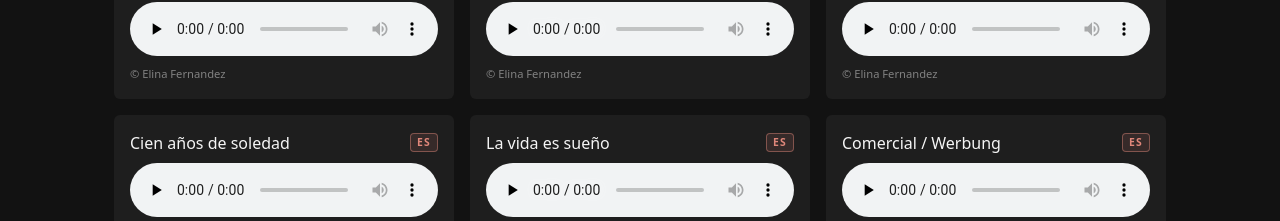
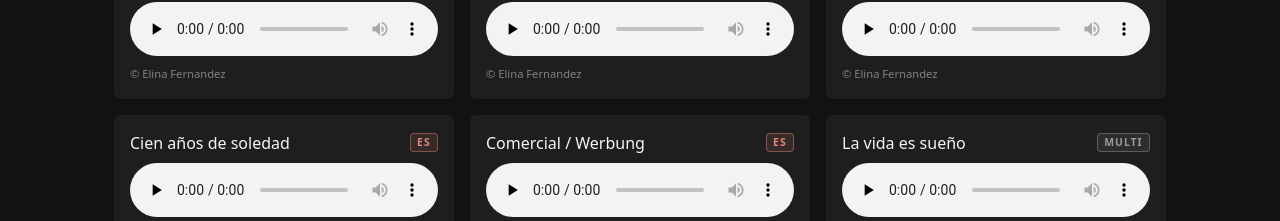
Before and after one commit to PedroJRGarcia/actressWebsite, a React (Vite) app: page / in a window 1280 px wide. Shown: the part 4516-4737 px from the top of the page. Built offline with nearby package versions, Linux system fonts and the light colour scheme; a web font is replaced by a local one.

Commit message:
multilingual

```diff
--- a/src/content.ts
+++ b/src/content.ts
@@ -21,7 +21,7 @@ export const filmmakersVideo = (id: number) =>
 export const filmmakersAudio = (code: string) => `https://static.filmmakers.eu/production/${code}.mp3`
 
 // Audios grouped by language in this order
-const langOrder: SpokenLang[] = ['de', 'es', 'en']
+const langOrder: SpokenLang[] = ['de', 'es', 'en', 'multi']
 export const sortedAudios = [...audios].sort((a, b) => langOrder.indexOf(a.lang) - langOrder.indexOf(b.lang))
 
 // Events from today on, soonest first
--- a/src/data/audios.ts
+++ b/src/data/audios.ts
@@ -1,4 +1,4 @@
-// "Audio" section. Any order: the site groups them by language (DE, ES, EN).
+// "Audio" section. Any order: the site groups them by language (DE, ES, EN, then MULTI for several languages).
 // filmmakers: open the audio's Filmmakers embed address, find the ".mp3" link
 // (static.filmmakers.eu/production/<code>.mp3) and paste the <code>.
 import type { Audio } from './types'
@@ -8,6 +8,6 @@ export const audios: Audio[] = [
   { title: 'Spiegel im Spiegel', lang: 'de', filmmakers: '136d0be7-bf79-4fd3-8a88-8087317c187f' },
   { title: 'Nachricht', lang: 'de', filmmakers: 'd2a9c27e-8fc9-4995-aa7c-31a13f554597' },
   { title: 'Cien años de soledad', lang: 'es', filmmakers: '87d8682b-82f5-47cd-9e58-18ae842c2283' },
-  { title: 'La vida es sueño', lang: 'es', filmmakers: 'cd0cf919-eeab-4110-9537-cc96c2a368cb' },
+  { title: 'La vida es sueño', lang: 'multi', filmmakers: 'cd0cf919-eeab-4110-9537-cc96c2a368cb' },
   { title: 'Comercial / Werbung', lang: 'es', filmmakers: 'bb5bf990-665b-4f62-9340-ca875f9bd021' },
 ]
--- a/src/data/types.ts
+++ b/src/data/types.ts
@@ -2,8 +2,8 @@
 // so a typo or a missing field shows up as an error before the site is published.
 import type { Text } from '../i18n'
 
-// Language spoken in a video or audio, shown as a small coloured tag
-export type SpokenLang = 'de' | 'es' | 'en'
+// Language spoken in a video or audio, shown as a small coloured tag. 'multi': several languages (grey tag)
+export type SpokenLang = 'de' | 'es' | 'en' | 'multi'
 
 // copyright: author shown as "© …". When left out, Elina's name is used.
 
```
